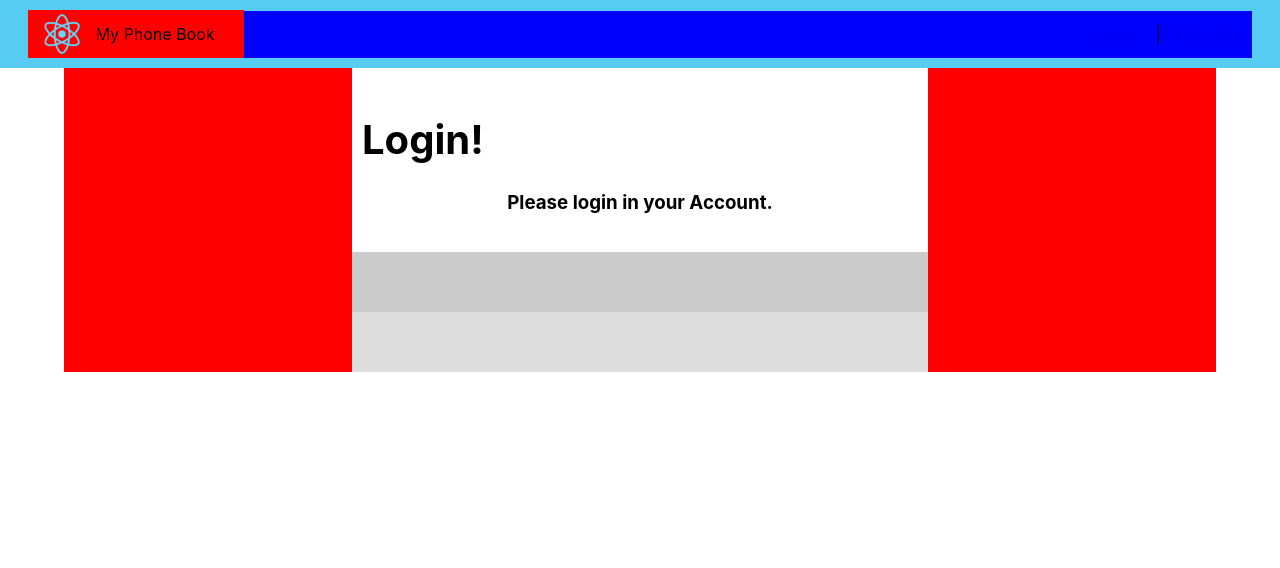
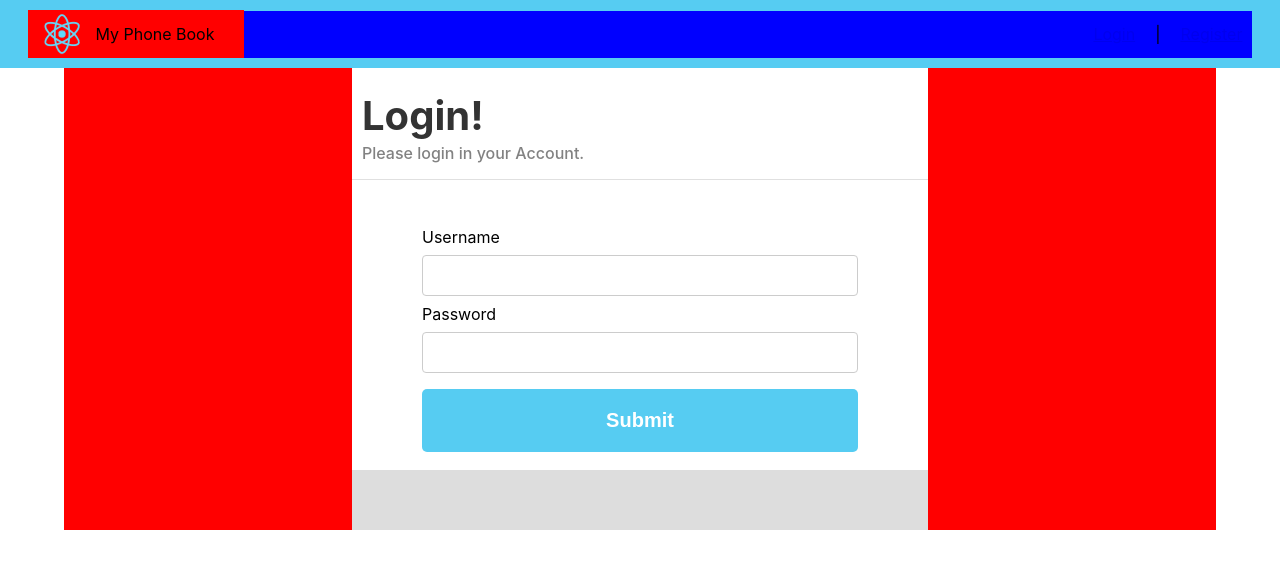
Before and after one commit to arasico/phonebook-ui-react, a React (Create React App) app: page /login in a window 1280 px wide. Shown: the top 568 px of the page. Built offline with nearby package versions, Linux system fonts and the light colour scheme.

Commit message:
login componet of style is fixed

```diff
--- a/src/container/auth/Login.js
+++ b/src/container/auth/Login.js
@@ -16,9 +16,24 @@ class LoginComponent extends Component {
                     <div className="auth-header">
                         <h1>Login!</h1>
                         <h3>Please login in your Account.</h3>
+                        <hr />
                     </div>
-                    <div className="auth-form"></div>
-                    <div className="auth-footer"></div>
+                    <div className="auth-form">
+                        <form className="form">
+
+                                <label for="username">Username</label>
+                                <input type="text" name="username" />
+
+                                <label for="password">Password</label>
+                                <input type="password" maxLength="20" name="password" />
+
+                            <input type="submit" value="Submit" />
+                        </form>
+                    </div>
+                    <div className="auth-footer">
+
+
+                    </div>
               </div>
             </div>
          );
--- a/src/container/auth/style.css
+++ b/src/container/auth/style.css
@@ -21,11 +21,10 @@
 }
 
 .auth-form {
-    background-color: #ccc;
+    background-color: #fff;
     width: 50%;
-    padding: 20px 0;
-    height: 20px;
     margin: auto;
+
 }
 
 .auth-footer {
@@ -40,4 +39,55 @@
     font-size: 40px;
     text-align: left;
     padding-left: 10px;
+    line-height: 1px;
+    color: #333333;
 }
+
+.auth-header h3 {
+    font-size: 16px;
+    font-weight: 500;
+    color: #828282;
+    text-align: left;
+    padding-left: 10px;
+
+}
+
+.auth-header hr {
+    display: block;
+    height: 1px;
+    border: 0;
+    border-top: 1px solid #E0E0E0;
+    margin: 1em 0;
+    padding: 0;
+
+}
+
+.form {
+
+    padding: 10px 70px;
+    text-align: left;
+}
+
+input[type=text], input[type=password],  select {
+    width: 100%;
+    padding: 12px 20px;
+    margin: 8px 0;
+    display: inline-block;
+    border: 1px solid #ccc;
+    border-radius: 4px;
+    box-sizing: border-box;
+
+}
+
+input[type=submit] {
+    width: 100%;
+    background-color: #56CCF2;
+    color: white;
+    padding: 20px 20px;
+    margin: 8px 0;
+    border: none;
+    border-radius: 5px;
+    cursor: pointer;
+    font-weight: 700;
+    font-size: 20px;
+}
```
